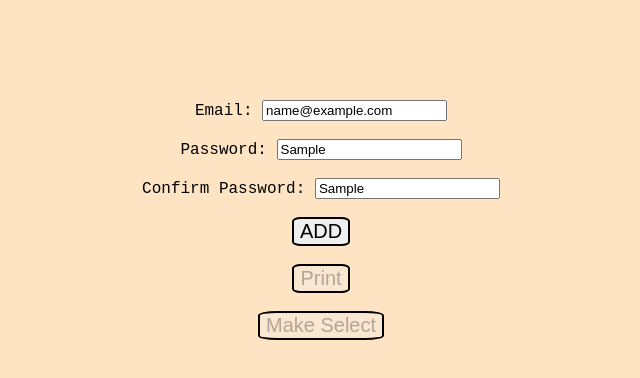
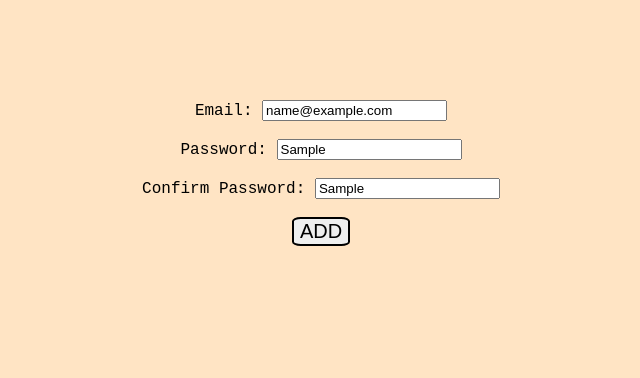
Before and after one commit to Alyc03/Tema-4, a plain HTML site: page index.html in a window 1280 px wide. Both pictures are taken after typing "name@example.com", "Sample", "Sample" into the empty fields and a click on the button "ADD". Shown: the whole page, without its empty margins (319-959 px from the left). Drawn offline with Linux system fonts and the light colour scheme.

Commit message:
merge pana acum

```diff
--- a/index.html
+++ b/index.html
@@ -15,8 +15,8 @@
     <label for="confirm">Confirm Password: </label>
     <input type="text" placeholder="Confirm Password" id="confirmare"><br><br>
     <button onclick="save(), hide()">ADD</button><br><br>
-    <button disabled id="print" >Print</button><br><br>
-    <button disabled id="select">Make Select</button>
+    <button hidden id="print" >Print</button><br><br>
+    <button hidden id="select">Make Select</button>
 </div>
 
 <script>
@@ -31,14 +31,12 @@
     }
     function hide(){
         if(experiment.length < 5) {
-            document.getElementById("print").disabled = true
-            document.getElementById("select").disabled = true
-            console.log("true")
+            document.getElementById("print").hidden = true
+            document.getElementById("select").hidden = true
         }
         else {
-            document.getElementById("print").disabled = false
-            document.getElementById("select").disabled = false
-            console.log("false")
+            document.getElementById("print").hidden = false
+            document.getElementById("select").hidden = false
         }
     }
 </script>
```
